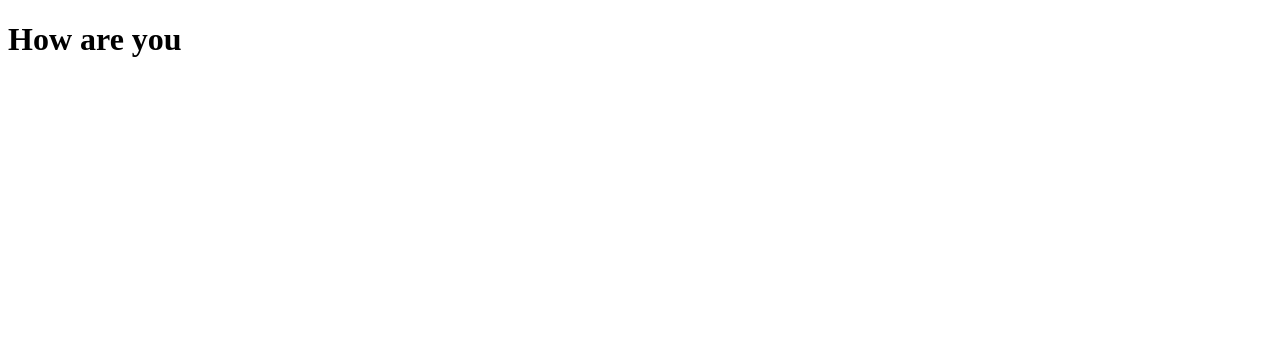
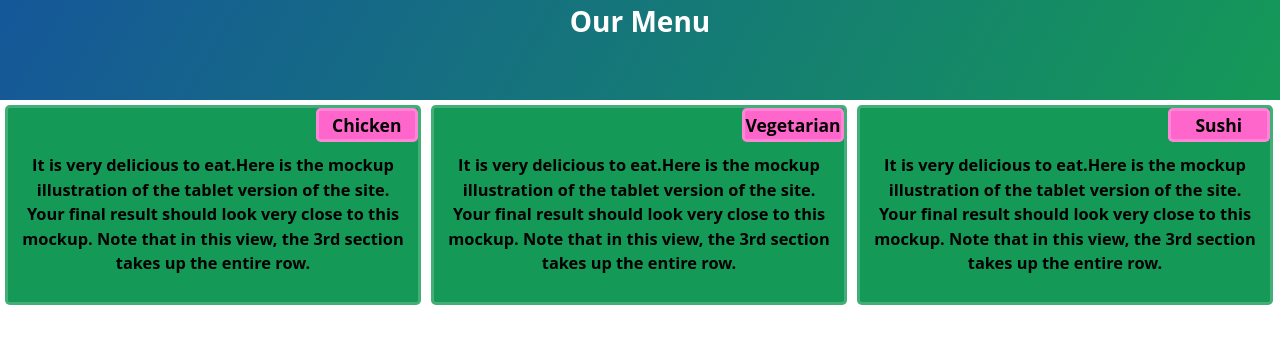
Before and after one commit to stalin661/Coursera-website, a plain HTML site: page site/index.html in a window 1280 px wide. Drawn offline with Linux system fonts and the light colour scheme.

Commit message:
lot of stuff

```diff
--- /dev/null
+++ b/site/CSS/restuarant_website.css
@@ -0,0 +1,112 @@
+* {
+  box-sizing: border-box; }
+
+body {
+  padding: 0;
+  margin: 0;
+  font-family: "Open Sans", "Helvetica Neue", Helvetica, Arial, sans-serif;
+  font-size: 14px;
+  line-height: 1.5;
+
+   }
+
+header {
+  text-align: center;
+  background-image: linear-gradient(120deg, #155799, #159957);
+  margin: 0;
+  width: 100%;
+  height: 100px;
+}
+
+h1 {
+  color: white;
+  margin: 0;
+  text-align: center;
+   }
+.menu {
+  text-align: center;
+}
+@media (min-width:1200px) {
+
+  .menu-list {
+    position: relative;
+    background-color: #159957;
+    border-color: rgba(255, 255, 255, 0.2);
+    opacity: 1;
+    border-radius: 0.3rem;
+    width:32.5%;
+    font-size: 1em;
+    float: left;
+    padding: 10px;
+    border-style: solid;
+    margin: 5px;
+    margin-bottom: 20px;
+}
+}
+
+h3 {
+  margin-top: 35px;
+  text-align: justify-all;
+}
+@media (min-width:992px) and (max-width:1199px){
+
+  .menu-list {
+    position: relative;
+    background-color: #159957;
+    border-radius: 0.3rem;
+    width:49%;
+    font-size: 1em;
+    float: left;
+    padding: 10px;
+    border-style: solid;
+    margin: 5px;
+}
+}
+
+@media (max-width:991px){
+
+  .menu-list {
+    position: relative;
+    background-color: #159957;
+    border-radius: 0.3rem;
+    width:80%;
+    font-size: 1em;
+    float: left;
+    padding: 10px;
+    border-style: solid;
+    margin: 5px;
+
+}
+}
+
+ h2:nth-child(1) {
+    padding:1px;
+    width: 25%;
+    position: absolute;
+    top:0;
+    right:0;
+    text-align: center;
+    margin:0;
+    border-style: solid;
+    border-radius: 0.3rem;
+    background-color: #FF66CC;
+    border-color: rgba(255, 255, 255, 0.2);
+    font-size: 1.25em;
+}
+h2:nth-child(2){
+    background-color: #00FF99;
+    border-color: rgba(255, 255, 255, 0.2);
+}
+
+h2:nth-child(3){
+    background-color: #0066FF;
+    border-color: rgba(255, 255, 255, 0.2);
+}
+
+  .menu-title {
+
+  }
+
+  h2 {
+
+}
--- a/site/index.html
+++ b/site/index.html
@@ -1,9 +1,45 @@
 <!DOCTYPE html>
-<html>
+<html lang="en-us">
 <head>
-	<title>Hello MY sweety </title>
+	<meta charset="UTF-8">
+	<title> Indian Restuarant </title>
+	<meta name="viewport" content="width=device-width, initial scale=1">
+	<link rel="stylesheet" type="text/css" href="CSS/restuarant_website.css" >
 </head>
+
 <body>
-<h1> How are you </h1>
+<header class="pageheader">
+<h1> Our Menu </h1>
+</header>
+
+<div class="menu">
+<section class="menu-list">
+	<div class="menu-title">
+	<h2 > Chicken </h2>
+	 </div>
+	 <h3>
+ 	It is very delicious to eat.Here is the mockup illustration of the tablet version of the site. Your final result should look very close to this mockup. Note that in this view, the 3rd section takes up the entire row.
+ 	</h3>
+</section>
+
+<section class="menu-list">
+	<div class="menu-title">
+	<h2> Vegetarian </h2>
+	</div>
+	<h3>
+ 	It is very delicious to eat.Here is the mockup illustration of the tablet version of the site. Your final result should look very close to this mockup. Note that in this view, the 3rd section takes up the entire row.
+ 	</h3>
+</section>
+
+<section class="menu-list">
+	<div class="menu-title">
+	<h2> Sushi </h2>
+	</div>
+	<h3>
+ 	It is very delicious to eat.Here is the mockup illustration of the tablet version of the site. Your final result should look very close to this mockup. Note that in this view, the 3rd section takes up the entire row.
+ 	</h3>
+</section>
+</div>
+
 </body>
 </html>
```
Also changed, not shown: site/indian-restaurant.jpg (added).
